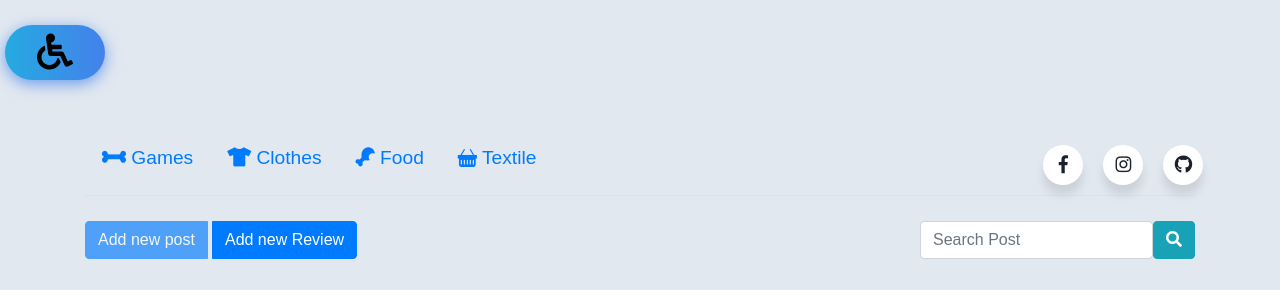
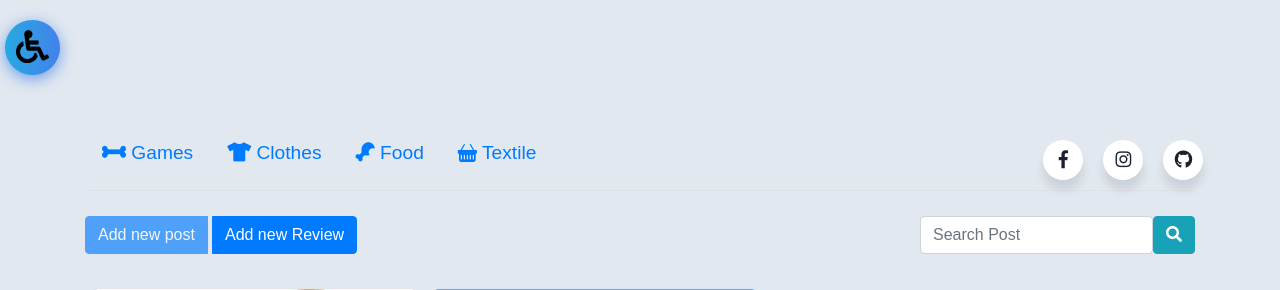
Before and after one commit to EladAM52/Pet_Protected, a Django app: page / in a window 1280 px wide. Shown: the part 79-369 px from the top of the page. Run offline with Django 4.2, Linux system fonts and the light colour scheme; data comes from the database, SQL or seed files in the repository; some libraries are stand-ins or nearby versions.

Commit message:
Editing an accessibility button

```diff
--- a/server/templates/base.html
+++ b/server/templates/base.html
@@ -88,8 +88,10 @@
     {% include 'navbar.html' %}
     <div class="btn-group">
         <div class="btn-group">
-            <button type="button" class="btn-hover color-9" data-toggle="dropdown" style="margin-top: 25px; width: 100px;">
-                <i class='fas fa-wheelchair' style='font-size:36px;color:black'></i> <span class="caret"></span></button>
+           <button type="button" class="btn-hover color-9" data-toggle="dropdown"
+                    style="margin-top: 20px; width: 55px">
+                <i class='fas fa-wheelchair' style='font-size:33px;color:black'></i> <span class="caret"></span>
+            </button>
             <ul class="dropdown-menu" role="menu" style="background-color: #e2e8f0">
                 <li><button type=button" class="btn-hover color-9" class="dropdown-item" onclick="changeBackground()">Background Color</button></li>
                 <li><button type=button" class="btn-hover color-9" class="dropdown-item" onclick="changeTextSize()">Text Size</button></li>
```
